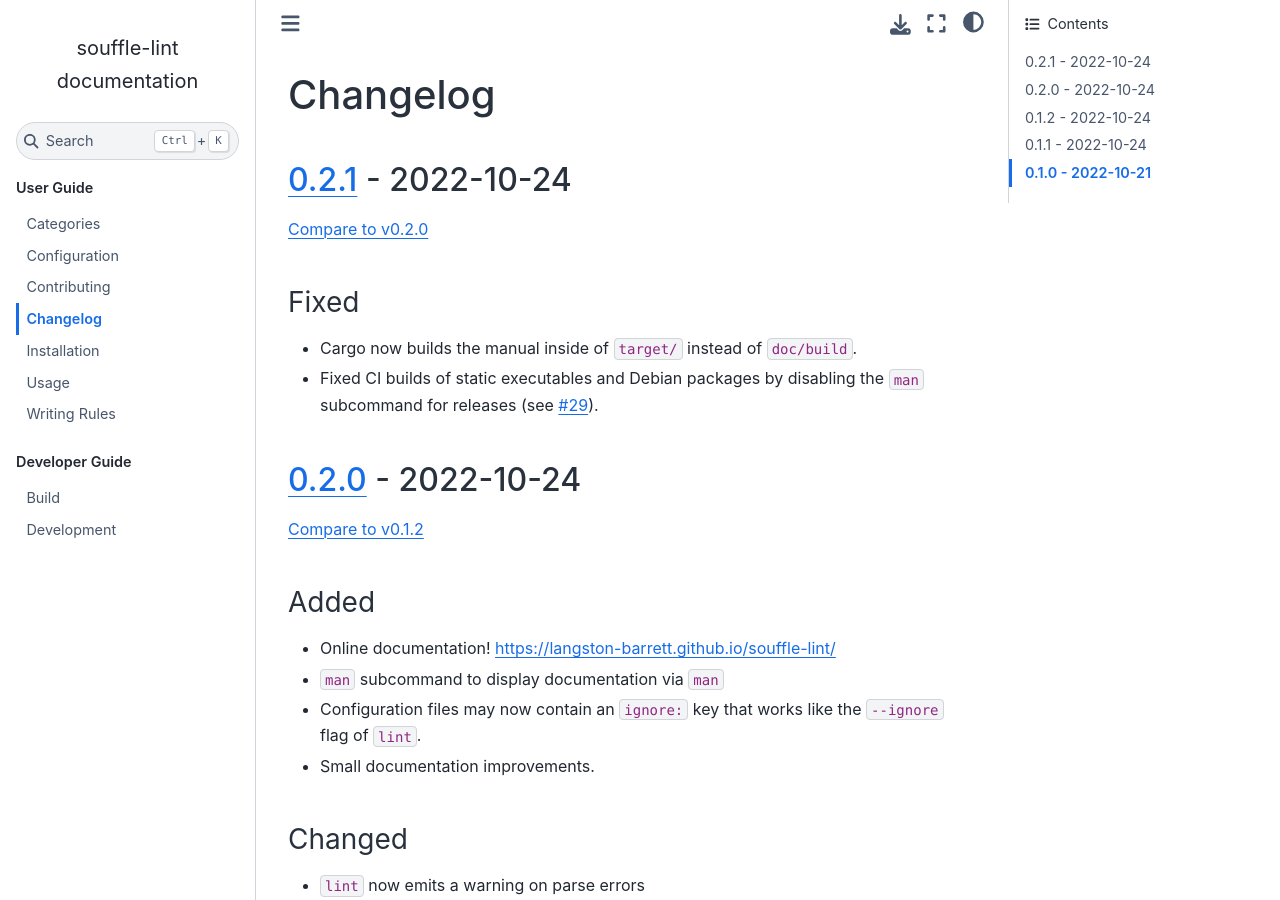
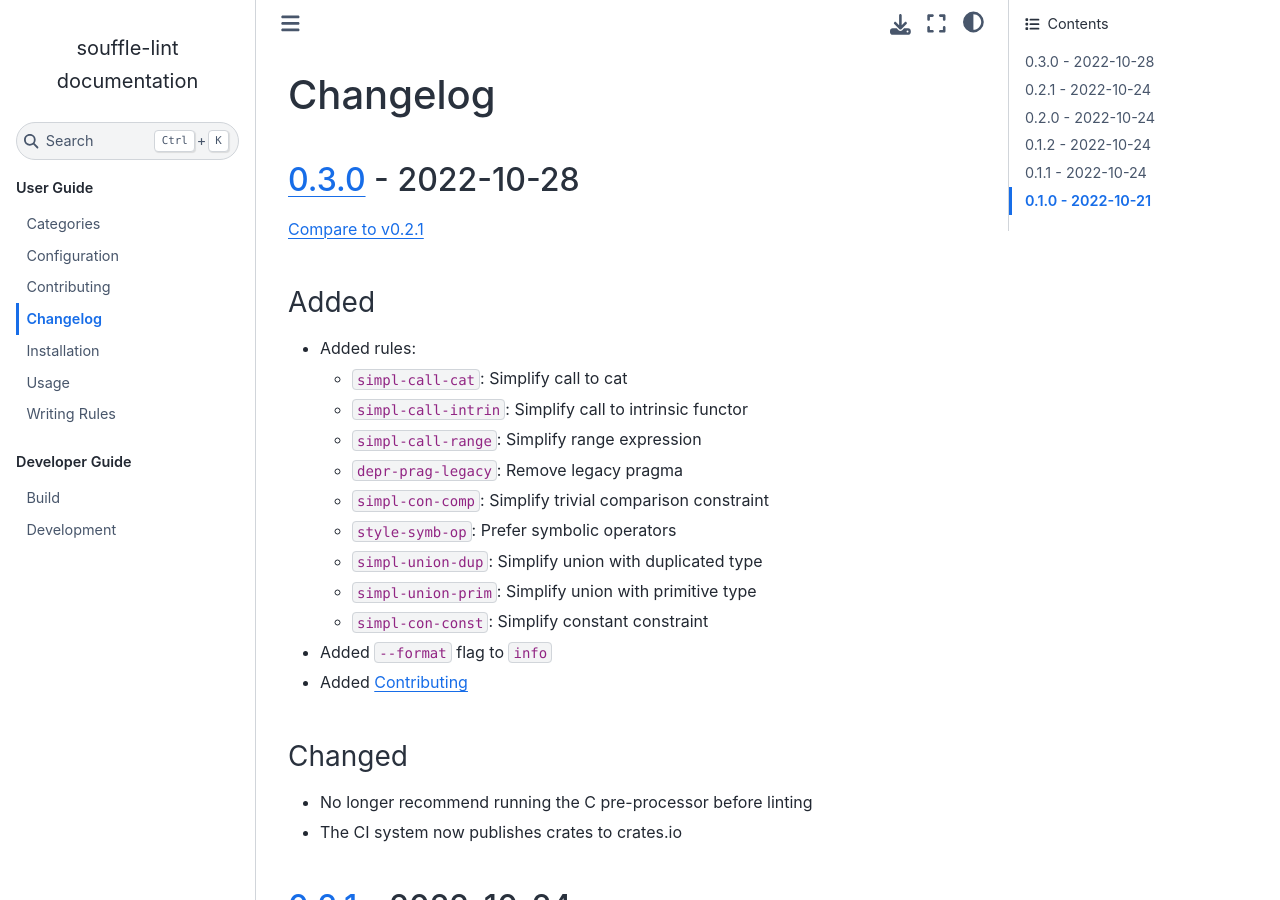
Before and after one commit to langston-barrett/souffle-lint, a Sphinx documentation site: the page built from doc/changelog.rst, in a window 1280 px wide and 900 px high. Built offline with Sphinx 7.4.7 and the Sphinx Book theme 1.1.4, drawn with Linux system fonts in a browser that asks for light colours.

Commit message:
v0.3.0-rc.1

```diff
--- a/Cargo.toml
+++ b/Cargo.toml
@@ -1,7 +1,7 @@
 [package]
 name = "souffle-lint"
 description = "Linter for Soufflé Datalog"
-version = "0.2.1"
+version = "0.3.0-rc.1"
 keywords = ["linter", "souffle", "datalog"]
 edition = "2021"
 authors = ["Langston Barrett <langston.barrett@gmail.com>"]
--- a/doc/changelog.rst
+++ b/doc/changelog.rst
@@ -5,6 +5,46 @@ Changelog
 .. See: https://keepachangelog.com/en/1.0.0/
 
 .. TODO(lb): How to put the hyperlink targets at the end?
+
+`0.3.0 <https://github.com/langston-barrett/souffle-lint/releases/tag/v0.3.0>`_ - 2022-10-28
+============================================================================================
+
+`Compare to v0.2.1 <https://github.com/langston-barrett/souffle-lint/compare/v0.2.1...v0.3.0>`_
+
+Added
+-----
+
+- Added rules:
+
+  * ``simpl-call-cat``: Simplify call to cat
+
+  * ``simpl-call-intrin``: Simplify call to intrinsic functor
+
+  * ``simpl-call-range``: Simplify range expression
+
+  * ``depr-prag-legacy``: Remove legacy pragma
+
+  * ``simpl-con-comp``: Simplify trivial comparison constraint
+
+  * ``style-symb-op``: Prefer symbolic operators
+
+  * ``simpl-union-dup``: Simplify union with duplicated type
+
+  * ``simpl-union-prim``: Simplify union with primitive type
+
+  * ``simpl-con-const``: Simplify constant constraint
+
+- Added ``--format`` flag to ``info``
+
+- Added :doc:`contributing`
+
+Changed
+-------
+
+- No longer recommend running the C pre-processor before linting
+
+- The CI system now publishes crates to crates.io
+
 
 `0.2.1 <https://github.com/langston-barrett/souffle-lint/releases/tag/v0.2.1>`_ - 2022-10-24
 ============================================================================================
--- a/doc/dev.rst
+++ b/doc/dev.rst
@@ -31,7 +31,7 @@ Releasing
 =========
 
 - Create branch with a name starting with ``release``
-- Update ``CHANGELOG.md``
+- Update ``doc/changelog.rst``
 - Update the version number in ``Cargo.toml``, then ``cargo build --release``
 - Check that CI was successful on the release branch
 - Merge the release branch to ``main``
```
Also changed, not shown: 3 other files.
